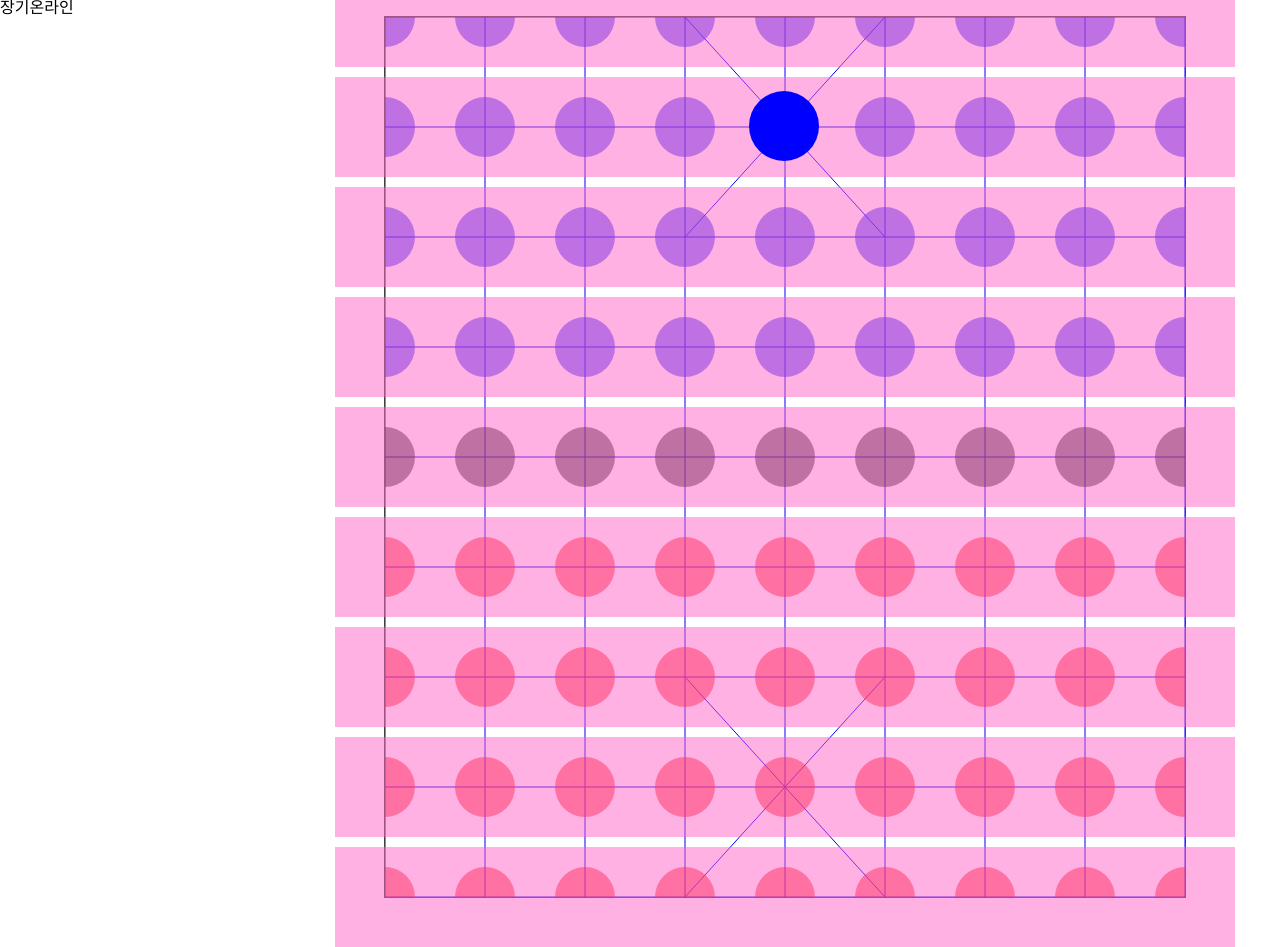
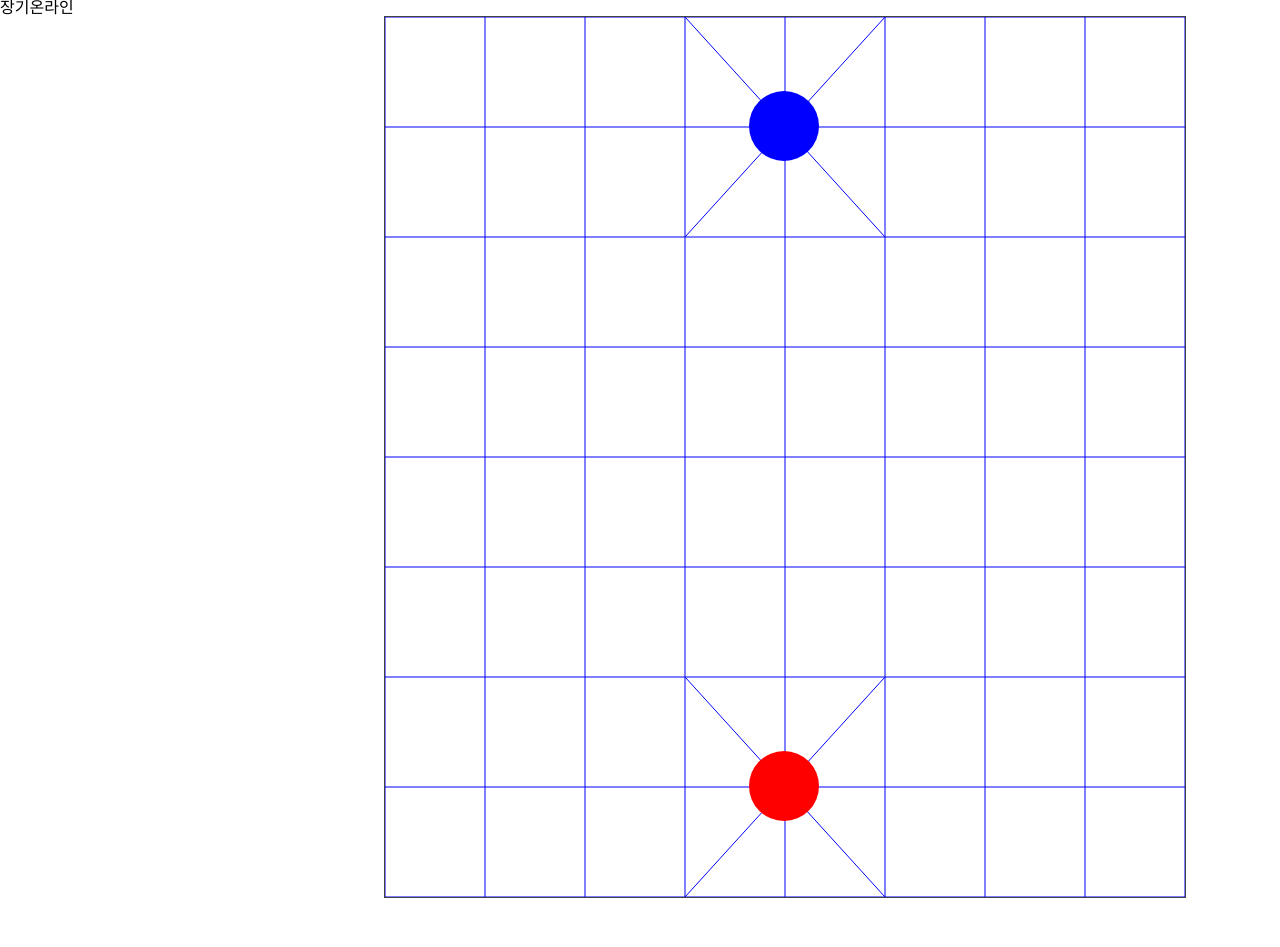
Before and after one commit to GDKim0401/jangiOnline, a website: page index.html in a window 1280 px wide. Drawn offline with Linux system fonts and the light colour scheme.

```diff
--- a/index.html
+++ b/index.html
@@ -98,8 +98,7 @@
                 let corrdDIV = document.createElement("div");
                 corrdDIV.className = 'move_point';
                 corrdDIV.style.position = 'absolute';
-                corrdDIV.style.background = 'rgba(255,100,200,0.5)';
-
+                // corrdDIV.style.background = 'rgba(255,100,200,0.5)';
                 //근처만 찍어도 이동 포인트 찍힐수있도록 크기 키움
                 corrdDIV.style.width = '100px';
                 corrdDIV.style.height = '100px';
@@ -125,7 +124,7 @@
 
                 }else if(target.className === 'move_point'){
                     //이동 좌표 선택시
-                    console.log(target.dataset);
+                    // console.log(target.dataset);
                     if(SELECTED.length > 0){
                         console.log("선택된 유닛 있음")
                         let s_unit = SELECTED[0];
@@ -139,7 +138,7 @@
                         //         ]
                         //     }
                         // ], 2000);
-
+                        selected(s_unit['unit'],s_unit['tag'])
                     }
 
 
@@ -220,7 +219,7 @@
                         let x = cellWidthUnit*cx
                         MAP_XY.push([x,y]);
                         createCoord(x,y);
-                        JGPointCtx.arc(x, y, 30, 0, 2 * Math.PI);
+                        // JGPointCtx.arc(x, y, 30, 0, 2 * Math.PI);
                     }
                     if (cy>4) {
                         JGPointCtx.fillStyle = "rgba(255,0,0,0.5)";
@@ -237,11 +236,9 @@
 
             let createUnits=()=>{
                 let unit = new JANG('blue');
+                let unit2 = new JANG('red');
                 unit.setUnit();
-
-
-                //SETTING UNITS
-                UNITS[unit.team][unit.name] = unit;
+                unit2.setUnit();
 
                 console.log("3. 유닛 생성 완료")
             }
--- a/js/mal_module.js
+++ b/js/mal_module.js
@@ -1,14 +1,8 @@
 let SELECTED = [];
 let UNITS = {
-    blue:{
-
-    },
-    red:{
-
-    }
-
+    blue:{},
+    red:{}
 };
-
 
 
 /*
@@ -24,6 +18,7 @@
         this.prev = '';//이전위치
         this.width = 70;
         this.height = 70;
+        this.team=='blue'?this.color = 'rgba(0,0,255,1)':this.color = 'rgba(255,0,0,1)';
     }
 
     setUnit(){
@@ -34,31 +29,17 @@
         unitDiv.id = this.team+'-'+this.name;
         unitDiv.className = 'units'
         unitDiv.style.position = 'absolute';
-        unitDiv.style.background = 'rgba(0,0,255,1)';
+        unitDiv.style.background = this.color;
         unitDiv.style.width = this.width+'px';
         unitDiv.style.height = this.height+'px';
         unitDiv.style.top = (this.init_position[1]-(this.height/2))+'px';
         unitDiv.style.left = (this.init_position[0]-(this.width/2))+'px';
         unitDiv.style.borderRadius = '50px';
         document.getElementById('content').appendChild(unitDiv);
+        UNITS[this.team][this.name] = this;
     }
 }
 
-// let unit = {
-//     selected:'',
-//     jang:{
-//         team:'blue',//진영
-//         initCorrd:[4,1],//최초위치
-//         currentCoord:[0,0],//현재위치
-//         prevCoord:[0,0],//이전위치
-//         unitCreate:function(){
-//         },
-//         canmoveCoord:function(){
-//             // todo
-//             // 이동 탐색 알고리즘
-//         }//이동 가능 위치(다중)
-//     }
-// }
 
 /*
     유닛 셋팅 함수
@@ -90,7 +71,7 @@
     if (_unit.selected) {
         //이동취소 or 완료 유닛
         _unit.selected = false;
-        _tag.style.background = 'rgba(0,0,255,1)';
+        _tag.style.background = _unit.color;
         SELECTED = [];
     }else{
         //이동준비중인 유닛
```
